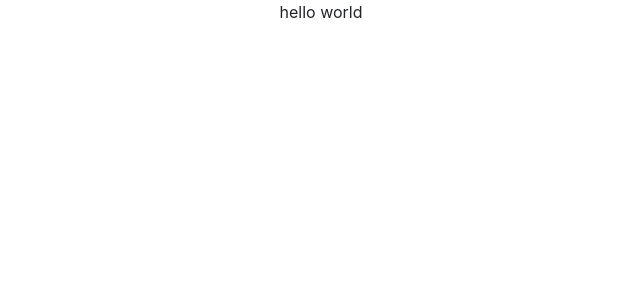
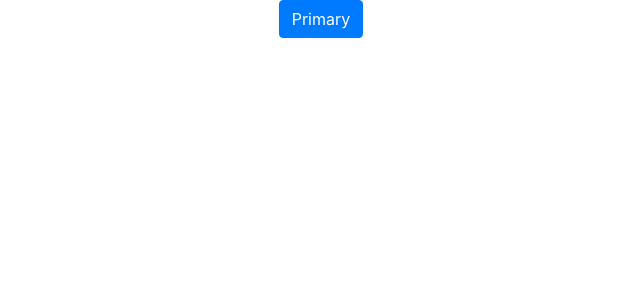
Before and after one commit to Las6103/Punk-Api-React, a React (Create React App) app in the folder punk-api-react/: page / in a window 1280 px wide. Shown: the top 300 px of the page, without its empty margins (319-959 px from the left). Built offline with nearby package versions, Linux system fonts and the light colour scheme.

Commit message:
testing bootstrap. It is functional

```diff
--- a/punk-api-react/src/App.js
+++ b/punk-api-react/src/App.js
@@ -1,8 +1,11 @@
 import React from "react";
 import "./App.css";
+import Button from 'react-bootstrap/Button';
 
 function App() {
-  return <div className="App">hello world</div>;
+  return <div className="App">
+    <Button variant="primary">Primary</Button>
+  </div>;
 }
 
 export default App;
```
